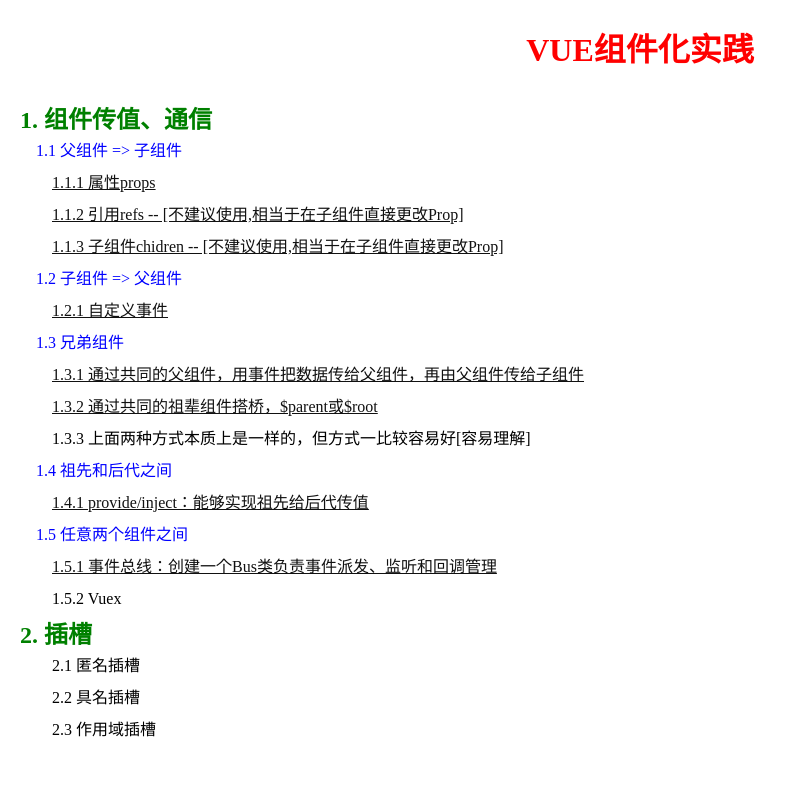
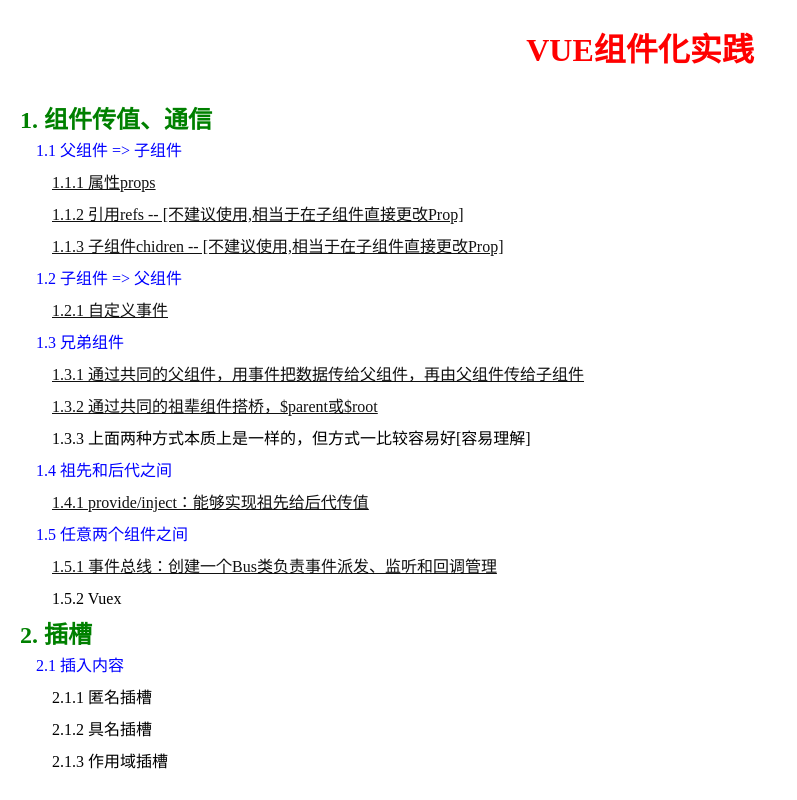
Before and after one commit to borealRoc/full-stack-study, a Vue app in the folder Vue/01component/: page / in a window 1280 px wide. Shown: the whole page, without its empty margins (0-797 px from the left). Built offline with nearby package versions, Linux system fonts and the light colour scheme.

Commit message:
修改细节

```diff
--- a/Vue/01component/src/views/ComPratice.vue
+++ b/Vue/01component/src/views/ComPratice.vue
@@ -34,9 +34,10 @@
         <li class="com-list">
           <h2>2. 插槽</h2>
           <dl>
-            <dd>2.1 匿名插槽</dd>
-            <dd>2.2 具名插槽</dd>
-            <dd>2.3 作用域插槽</dd>
+            <dt>2.1 插入内容</dt>
+            <dd>2.1.1 匿名插槽</dd>
+            <dd>2.1.2 具名插槽</dd>
+            <dd>2.1.3 作用域插槽</dd>
           </dl>
         </li>
       </ul>
```
